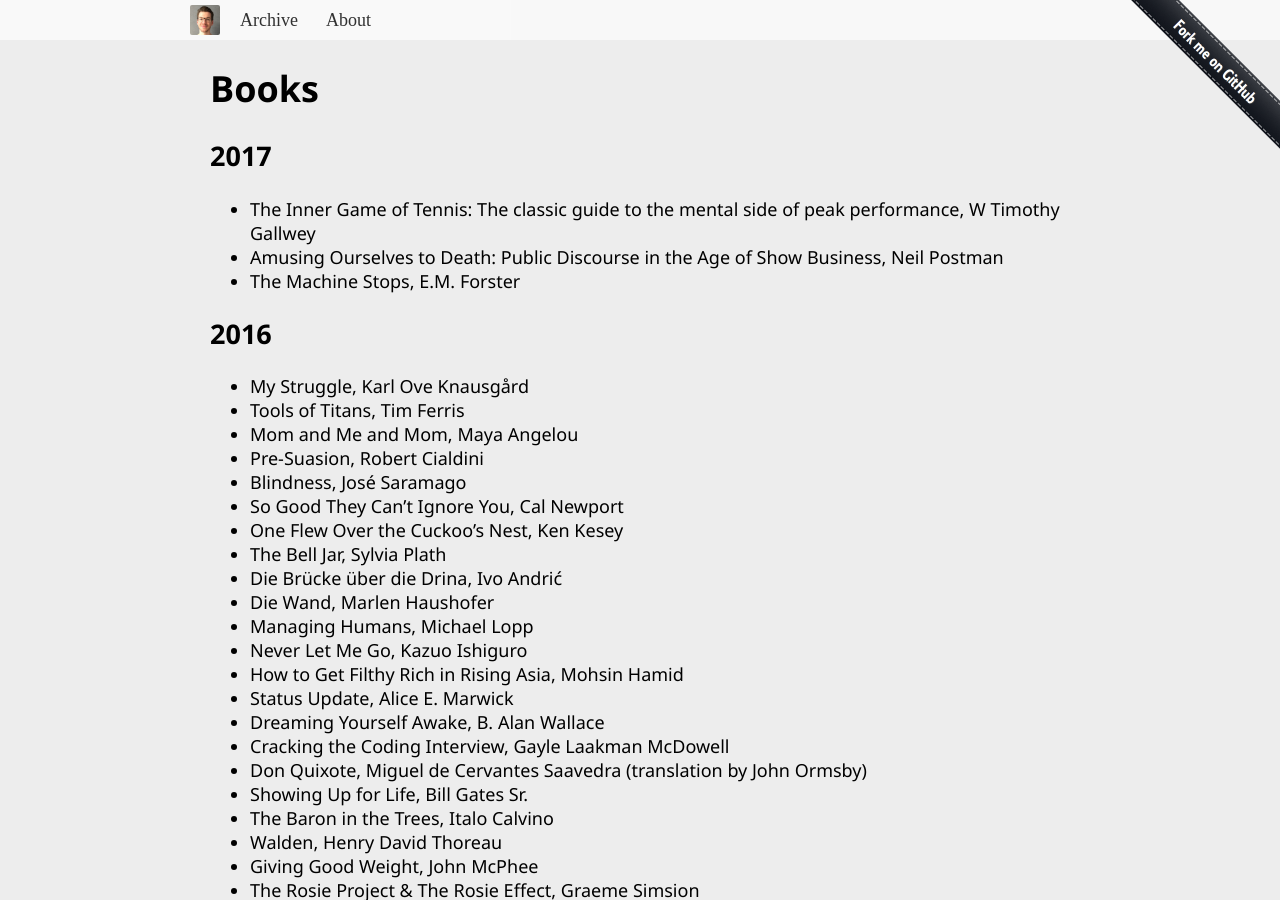
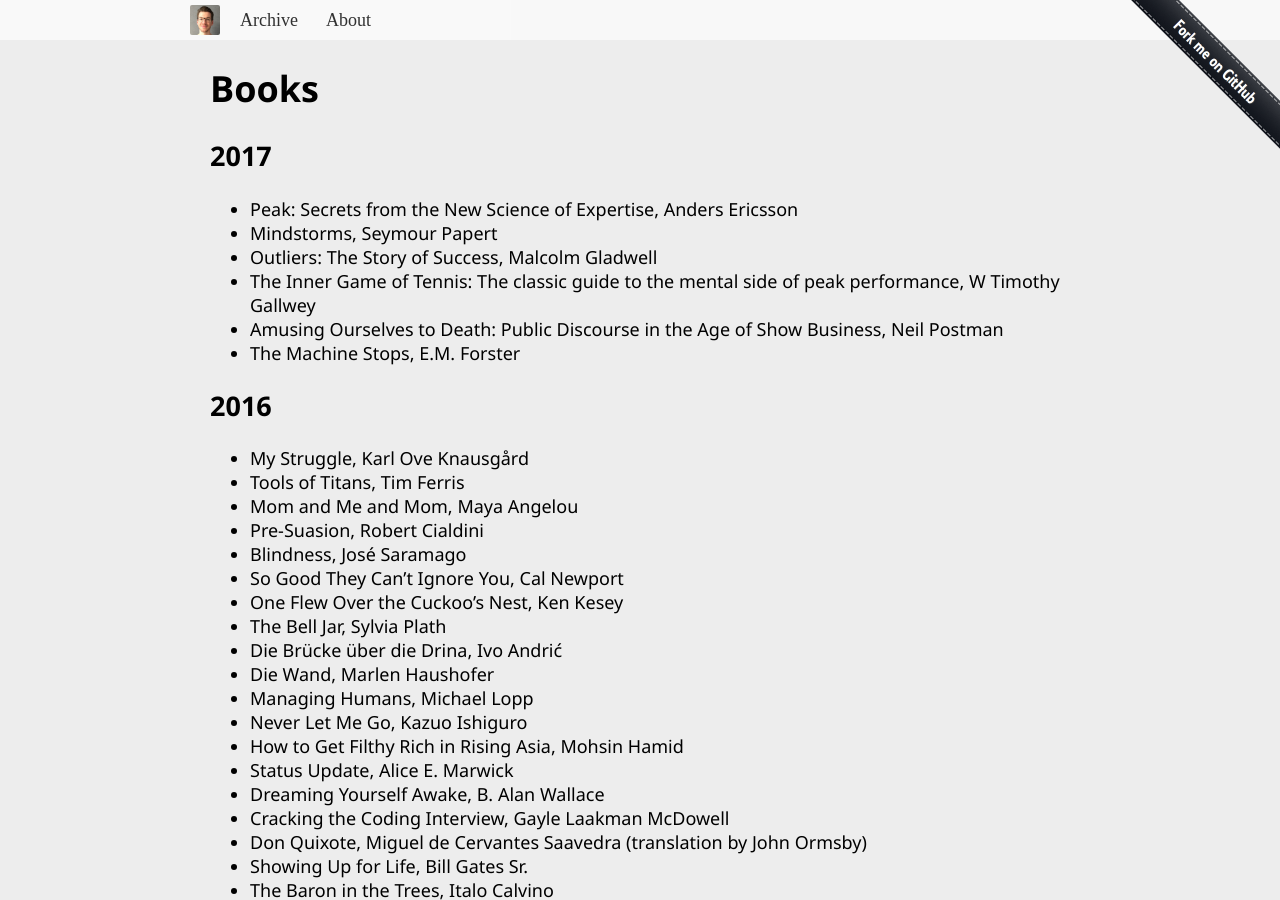
Before and after one commit to tp/page, a Jekyll site: the page built from books.md, in a window 1280 px wide and 900 px high. Built offline with Jekyll 4.4.1, drawn with Linux system fonts in a browser that asks for light colours.

Commit message:
add more read books

```diff
--- a/books.md
+++ b/books.md
@@ -7,6 +7,9 @@
 
 ## 2017
 
+* Peak: Secrets from the New Science of Expertise, Anders Ericsson
+* Mindstorms, Seymour Papert
+* Outliers: The Story of Success, Malcolm Gladwell
 * The Inner Game of Tennis: The classic guide to the mental side of peak performance, W Timothy Gallwey
 * Amusing Ourselves to Death: Public Discourse in the Age of Show Business, Neil Postman
 * The Machine Stops, E.M. Forster
```
